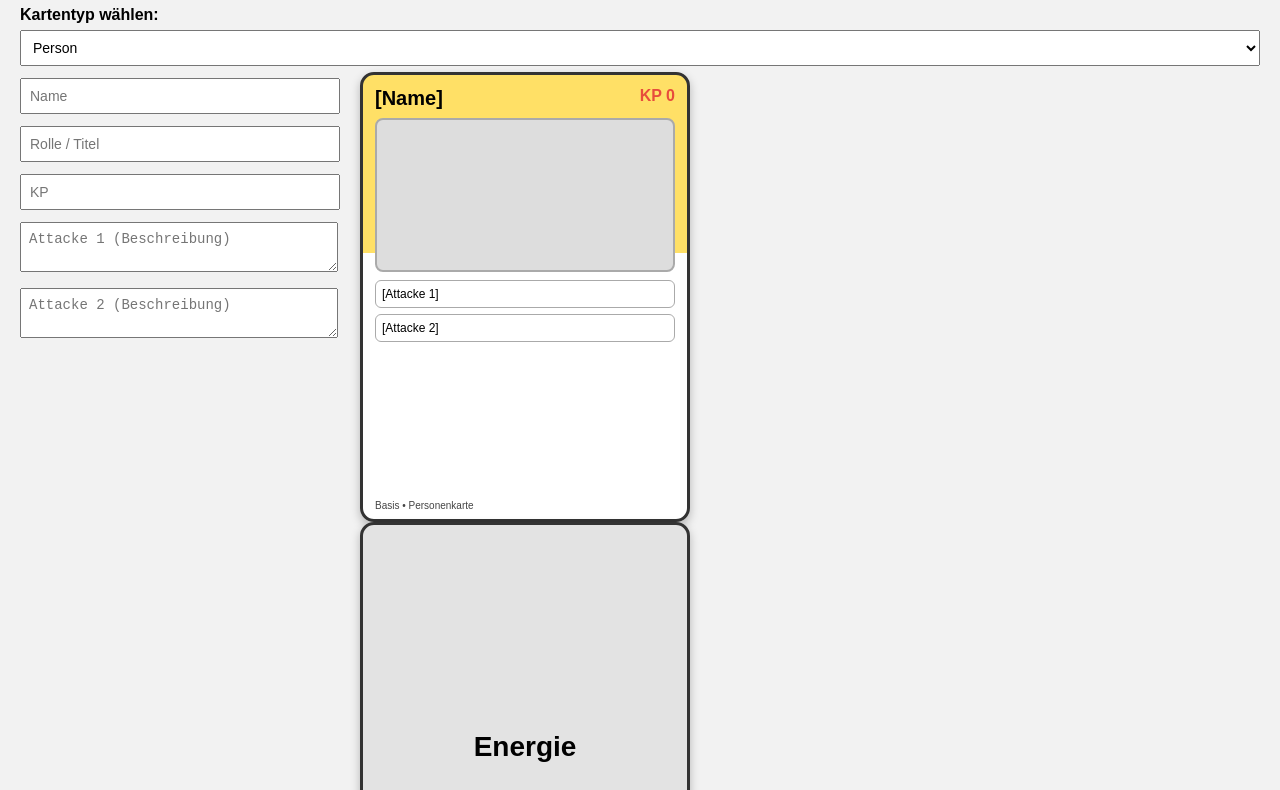
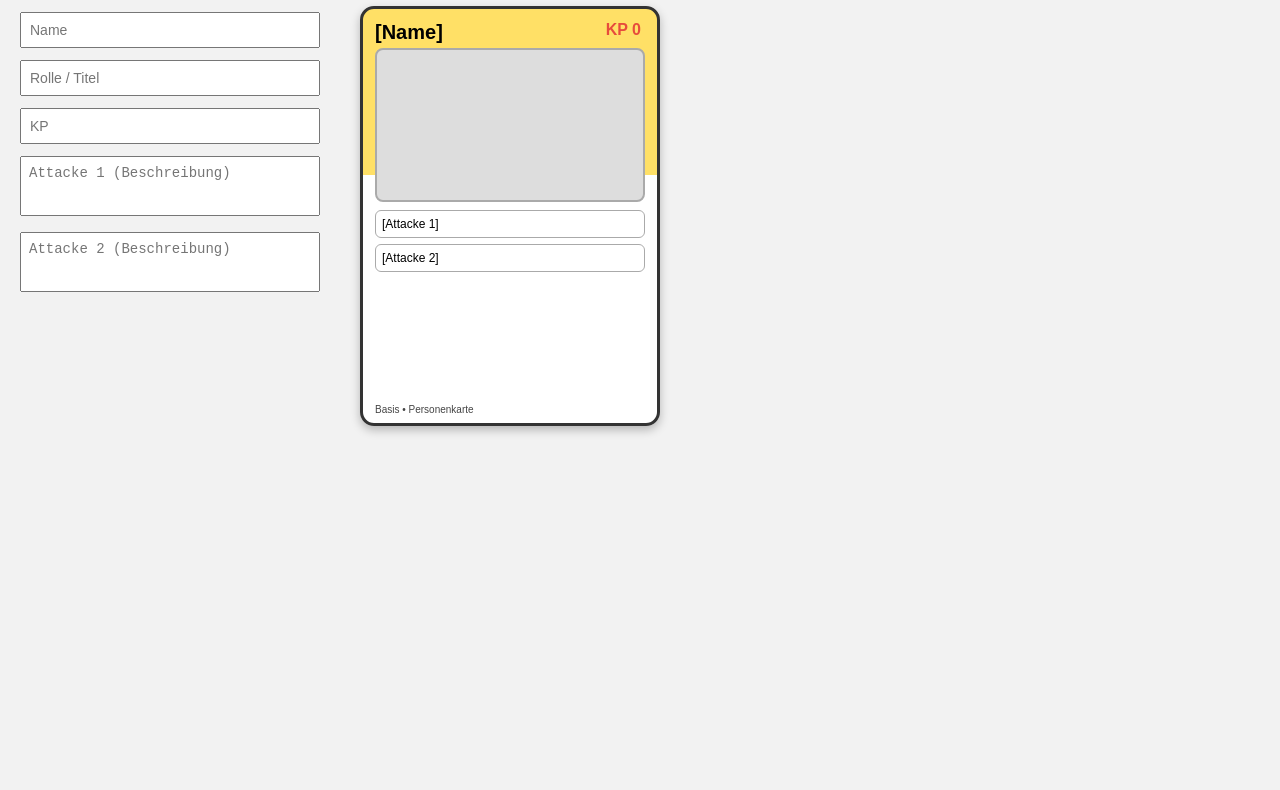
Before and after one commit to Leonlemon21/Poke_MA, a plain HTML site: page index.html in a window 1280 px wide. Shown: the part 73-863 px from the top of the page. After the commit the page ends 800 px from the top, so only its background shows below. Drawn offline with Linux system fonts and the light colour scheme.

Commit message:
Neue Version (Stand: 16.06.2025)

```diff
--- a/index.html
+++ b/index.html
@@ -3,140 +3,106 @@
 <head>
   <meta charset="UTF-8" />
   <meta name="viewport" content="width=device-width, initial-scale=1.0" />
-  <title>Karten‑Editor – Modular</title>
+  <title>Karten‑Editor – Personenkarte</title>
   <style>
-    body{font-family:Arial,Helvetica,sans-serif;background:#f2f2f2;margin:0;padding:20px}
-    h1{margin-top:0}
-    .editor{display:flex;flex-wrap:wrap;gap:40px}
-    .controls{flex:0 0 300px}
-    .preview{flex:0 0 320px;min-height:440px}
-    select,input,textarea{width:100%;padding:8px;margin:6px 0;font-size:14px}
-    textarea{resize:vertical}
-    .hidden{display:none}
-    /* SIMPLE PLACEHOLDER CARD FRAMES */
-    .card{width:300px;height:420px;border:3px solid #333;border-radius:14px;padding:12px;position:relative;background:#fff;box-shadow:0 4px 10px rgba(0,0,0,.25)}
-    .card.person{background:linear-gradient(#ffe066 40%,#fff 40%)}
-    .card.item{background:linear-gradient(#c8e6ff 40%,#fff 40%)}
-    .card.support{background:linear-gradient(#f5c7ff 40%,#fff 40%)}
-    .card.energy{display:flex;align-items:center;justify-content:center;background:#e3e3e3;font-size:28px;font-weight:bold}
-    .card h2{margin:0;font-size:20px}
-    .hp{color:#e74c3c;font-weight:bold}
-    .portrait{height:150px;background:#ddd;border:2px solid #aaa;border-radius:8px;margin:8px 0;background-size:cover;background-position:center}
-    .ability{border:1px solid #aaa;border-radius:6px;padding:6px;margin:6px 0;font-size:12px}
-    .footer{position:absolute;bottom:8px;font-size:10px;color:#444}
+    body { font-family: Arial, Helvetica, sans-serif; background: #f2f2f2; margin: 0; padding: 20px; }
+    h1 { margin-top: 0; }
+    .editor { display: flex; gap: 40px; }
+    .controls { flex: 0 0 300px; }
+    .preview { flex: 0 0 auto; }
+
+    select, input, textarea { width: 100%; padding: 8px; margin: 6px 0; font-size: 14px; box-sizing: border-box; }
+    textarea {
+      resize: none;
+      overflow: hidden;
+      min-height: 60px;
+    }
+
+    .card {
+      width: 300px;
+      height: 420px; /* feste Kartengröße wiederhergestellt */
+      border: 3px solid #333;
+      border-radius: 14px;
+      padding: 12px;
+      background: #fff;
+      box-shadow: 0 4px 10px rgba(0,0,0,0.25);
+      position: relative;
+      box-sizing: border-box;
+      overflow: hidden; /* überschüssiger Inhalt wird ausgeblendet */
+    }
+    .card.person { background: linear-gradient(#ffe066 40%,#fff 40%); }
+    .card h2 { margin: 0; font-size: 20px; }
+    .hp { position: absolute; top: 12px; right: 16px; color: #e74c3c; font-weight: bold; }
+    .portrait {
+      height: 150px;
+      background: #ddd;
+      border: 2px solid #aaa;
+      border-radius: 8px;
+      margin: 4px 0 8px;
+      background-size: cover;
+      background-position: center;
+      flex-shrink: 0;
+    }
+    .ability {
+      border: 1px solid #aaa;
+      border-radius: 6px;
+      padding: 6px;
+      margin: 6px 0;
+      font-size: 12px;
+      white-space: pre-wrap;
+      overflow-wrap: break-word;
+      word-break: break-all;
+      max-height: 60px; /* feste Höhe für Textbox */
+      overflow-y: auto; /* Scrollbar, wenn der Text länger ist */
+    }
+    .footer { position: absolute; bottom: 8px; left: 12px; font-size: 10px; color: #444; }
   </style>
 </head>
 <body>
-  <h1>🃏 Karten‑Editor (Prototyp&nbsp;B)</h1>
-
-  <!-- Card‑Type Selector -->
-  <label for="cardType"><strong>Kartentyp wählen:</strong></label>
-  <select id="cardType">
-    <option value="person">Person</option>
-    <option value="item">Item</option>
-    <option value="support">Unterstützer</option>
-    <option value="energy">Energie</option>
-  </select>
-
+  <h1>🃏 Karten‑Editor – Personenkarte</h1>
   <div class="editor">
-    <!-- =================== CONTROL PANELS =================== -->
     <div class="controls">
-      <!-- PERSON FORM -->
-      <div id="formPerson" class="card-form">
-        <input id="pName" placeholder="Name" />
-        <input id="pRole" placeholder="Rolle / Titel" />
-        <input id="pHP" type="number" placeholder="KP" />
-        <textarea id="pAttack1" placeholder="Attacke 1 (Beschreibung)"></textarea>
-        <textarea id="pAttack2" placeholder="Attacke 2 (Beschreibung)"></textarea>
-      </div>
-
-      <!-- ITEM FORM -->
-      <div id="formItem" class="card-form hidden">
-        <input id="iTitle" placeholder="Item‑Titel" />
-        <textarea id="iText" placeholder="Effekttext"></textarea>
-      </div>
-
-      <!-- SUPPORT FORM -->
-      <div id="formSupport" class="card-form hidden">
-        <input id="sName" placeholder="Unterstützer‑Name" />
-        <textarea id="sText" placeholder="Effekttext"></textarea>
-      </div>
-
-      <!-- ENERGY FORM -->
-      <div id="formEnergy" class="card-form hidden">
-        <label>Energie‑Typ:</label>
-        <select id="eType">
-          <option>Forschung</option>
-          <option>Lehre</option>
-          <option>Verwaltung</option>
-          <option>Kommunikation</option>
-          <option>Kooperation</option>
-          <option>Strategie</option>
-          <option>Digitalisierung</option>
-          <option>Innovation</option>
-          <option>Mobilität</option>
-        </select>
-      </div>
+      <input id="pName" placeholder="Name" />
+      <input id="pRole" placeholder="Rolle / Titel" />
+      <input id="pHP" type="number" placeholder="KP" />
+      <textarea id="pAttack1" placeholder="Attacke 1 (Beschreibung)"></textarea>
+      <textarea id="pAttack2" placeholder="Attacke 2 (Beschreibung)"></textarea>
     </div>
-
-    <!-- =================== PREVIEW PANELS =================== -->
     <div class="preview">
-      <!-- PERSON PREVIEW -->
       <div id="prevPerson" class="card person">
-        <div style="display:flex;justify-content:space-between"><h2 id="outPName">[Name]</h2><span class="hp" id="outPHP">KP 0</span></div>
-        <div class="portrait" id="outPortrait" style="background-image:url('')"></div>
+        <h2 id="outPName">[Name]</h2>
+        <span class="hp" id="outPHP">KP 0</span>
+        <div class="portrait" id="outPortrait"></div>
         <div class="ability" id="outAttack1">[Attacke 1]</div>
         <div class="ability" id="outAttack2">[Attacke 2]</div>
-        <div class="footer">Basis • Personenkarte</div>
-      </div>
-
-      <!-- ITEM PREVIEW -->
-      <div id="prevItem" class="card item hidden">
-        <h2 id="outITitle">[Item]</h2>
-        <div class="ability" id="outIText">[Effekttext]</div>
-        <div class="footer">Item‑Karte</div>
-      </div>
-
-      <!-- SUPPORT PREVIEW -->
-      <div id="prevSupport" class="card support hidden">
-        <h2 id="outSName">[Unterstützer]</h2>
-        <div class="ability" id="outSText">[Effekttext]</div>
-        <div class="footer">Unterstützer‑Karte • 1× pro Runde</div>
-      </div>
-
-      <!-- ENERGY PREVIEW -->
-      <div id="prevEnergy" class="card energy hidden">
-        <span id="outEType">Energie</span>
+        <div class="footer">Basis • Personenkarte</div>
       </div>
     </div>
   </div>
+  <script>
+    // Auto-grow form textareas
+    const autoGrow = el => {
+      el.style.height = 'auto';
+      el.style.height = el.scrollHeight + 'px';
+    };
+    document.querySelectorAll('textarea').forEach(el => {
+      el.addEventListener('input', () => autoGrow(el));
+      autoGrow(el);
+    });
 
-  <script>
-    const cardTypeSel=document.getElementById('cardType');
-    const forms={person:document.getElementById('formPerson'),item:document.getElementById('formItem'),support:document.getElementById('formSupport'),energy:document.getElementById('formEnergy')};
-    const previews={person:document.getElementById('prevPerson'),item:document.getElementById('prevItem'),support:document.getElementById('prevSupport'),energy:document.getElementById('prevEnergy')};
-
-    function showType(type){Object.values(forms).forEach(f=>f.classList.add('hidden'));Object.values(previews).forEach(p=>p.classList.add('hidden'));forms[type].classList.remove('hidden');previews[type].classList.remove('hidden');updatePreview();}
-
-    cardTypeSel.addEventListener('change',e=>showType(e.target.value));
-
-    /* === PERSON FORM === */
-    document.getElementById('pName').addEventListener('input',e=>{document.getElementById('outPName').textContent=e.target.value||'[Name]'});
-    document.getElementById('pHP').addEventListener('input',e=>{document.getElementById('outPHP').textContent='KP '+(e.target.value||'0')});
-    document.getElementById('pAttack1').addEventListener('input',e=>{document.getElementById('outAttack1').textContent=e.target.value||'[Attacke 1]'});
-    document.getElementById('pAttack2').addEventListener('input',e=>{document.getElementById('outAttack2').textContent=e.target.value||'[Attacke 2]'});
-    /* === ITEM === */
-    document.getElementById('iTitle').addEventListener('input',e=>{document.getElementById('outITitle').textContent=e.target.value||'[Item]'});
-    document.getElementById('iText').addEventListener('input',e=>{document.getElementById('outIText').textContent=e.target.value||'[Effekttext]'});
-    /* === SUPPORT === */
-    document.getElementById('sName').addEventListener('input',e=>{document.getElementById('outSName').textContent=e.target.value||'[Unterstützer]'});
-    document.getElementById('sText').addEventListener('input',e=>{document.getElementById('outSText').textContent=e.target.value||'[Effekttext]'});
-    /* === ENERGY === */
-    document.getElementById('eType').addEventListener('change',e=>{document.getElementById('outEType').textContent=e.target.value});
-
-    function updatePreview(){}
-    // Initial
-    showType('person');
+    // Sync form inputs to preview
+    const sync = (inputId, outId) => {
+      const inp = document.getElementById(inputId);
+      const out = document.getElementById(outId);
+      out.setAttribute('data-placeholder', out.textContent);
+      inp.addEventListener('input', () => {
+        out.textContent = inp.value || out.getAttribute('data-placeholder');
+      });
+    };
+    sync('pName','outPName');
+    document.getElementById('pHP').addEventListener('input', e => document.getElementById('outPHP').textContent = 'KP ' + (e.target.value || '0'));
+    sync('pAttack1','outAttack1');
+    sync('pAttack2','outAttack2');
   </script>
 </body>
 </html>
```
Also changed, not shown: template.png (added).
